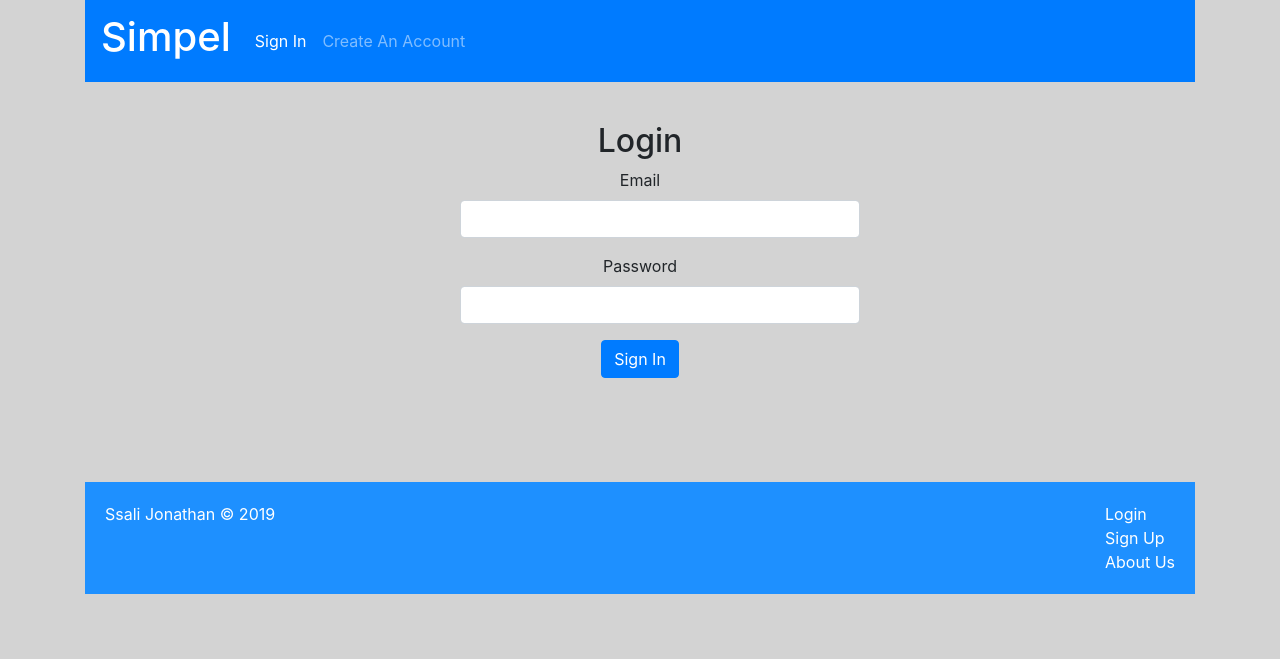
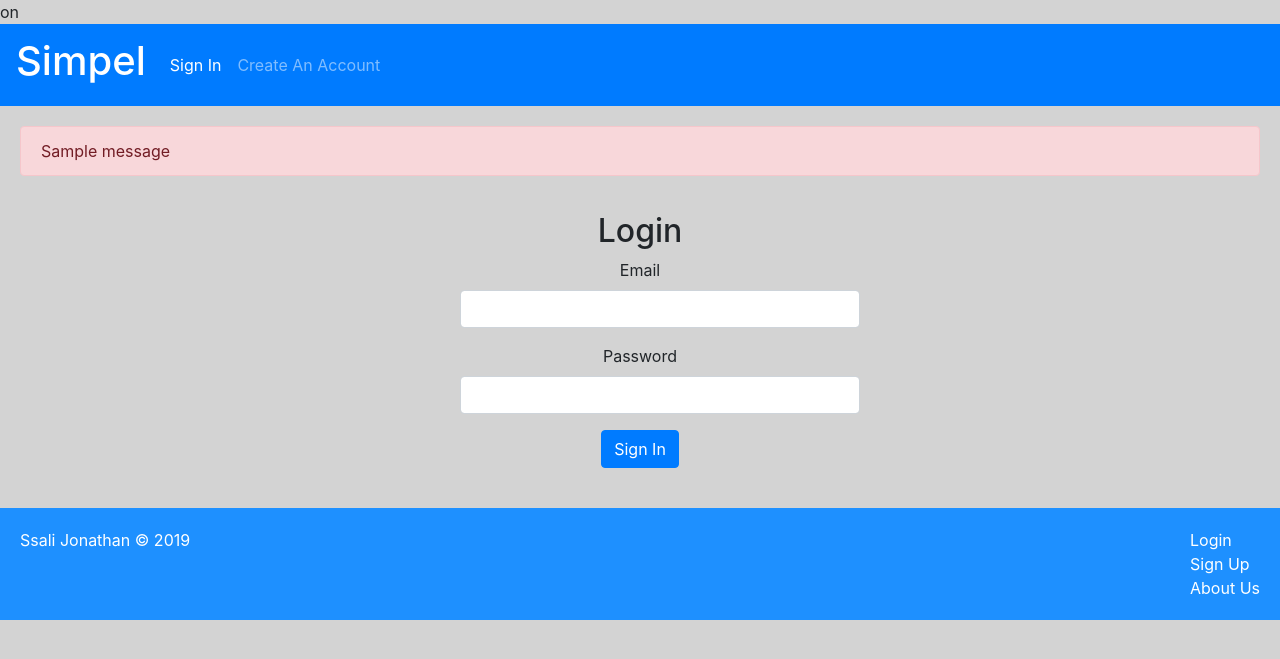
Before and after one commit to jod35/simpel, a Flask app: page /login in a window 1280 px wide. Shown: the top 659 px of the page. Run offline with Flask 2, Linux system fonts and the light colour scheme; tables that the repository leaves empty hold one stand-in row (values such as "Sample post"); one stand-in notice (Sample message) is shown; some libraries are stand-ins or nearby versions.

Commit message:
some login authentication

```diff
--- a/simple/templates/layout.html
+++ b/simple/templates/layout.html
@@ -9,7 +9,7 @@
     <title>My Simple Blogging Application</title>
 </head>
 <body>
-   <div class="container">
+   <div class="">
     {% include 'includes/_navbar.html' %}
 
      <div class="main-body">
--- a/simple/templates/login.html
+++ b/simple/templates/login.html
@@ -9,9 +9,18 @@
     <link rel="stylesheet" href="{{url_for('static',filename='main.css')}}">
 </head>
 <body>
-    <div class="container">
+    <div class="ctainer"></div>on
         {% include 'includes/_navbar.html' %}
          <div class="login">
+             {% with messages = get_flashed_messages()%}
+                 {% if messages %}
+                        {% for message in messages %}
+                            <div class="alert alert-danger">
+                                {{ message }}
+                            </div>
+                        {% endfor%}
+                 {% endif %}
+             {% endwith %}
             <form action="{{url_for('sign_in_user')}}" method="post">
                 {% include 'includes/_login.html' %}
             </form>
--- a/simple/views.py
+++ b/simple/views.py
@@ -48,14 +48,19 @@ def create_account():
 #sign_in
 @app.route('/login',methods=['GET', 'POST'])
 def sign_in_user():
-    email=request.form.get('email')
-    password=request.form.get('password')
+    if request.method == 'POST':
+        email=request.form.get('email')
+        password=request.form.get('password')
 
-    user=User.query.filter_by(email=email).first()
+        user=User.query.filter_by(email=email).first()
 
-    if user and check_password_hash(user.password,password):
-        login_user(user)
-        return redirect(url_for('user_dashboard'))
+        if not user:
+            flash('Invalid Login')
+
+
+        if user and check_password_hash(user.password,password):
+            login_user(user)
+            return redirect(url_for('user_dashboard'))
     return render_template('login.html')
 
 #the user dashboard
@@ -66,6 +71,7 @@ def user_dashboard():
 
 #logout a user
 @app.route('/logout')
+@login_required
 def logout_a_user():
     logout_user()
     return redirect(url_for('sign_in_user'))
```
